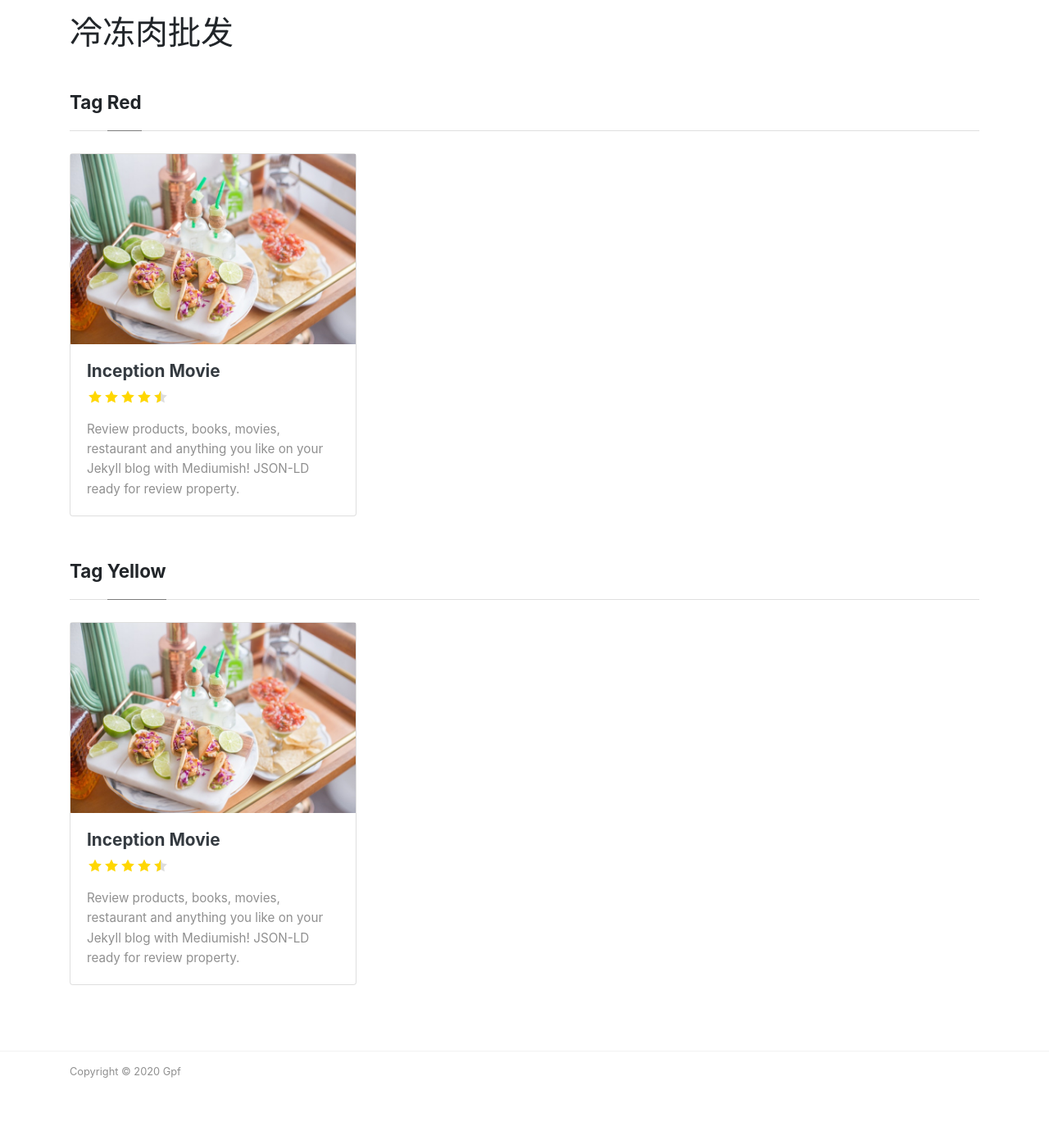
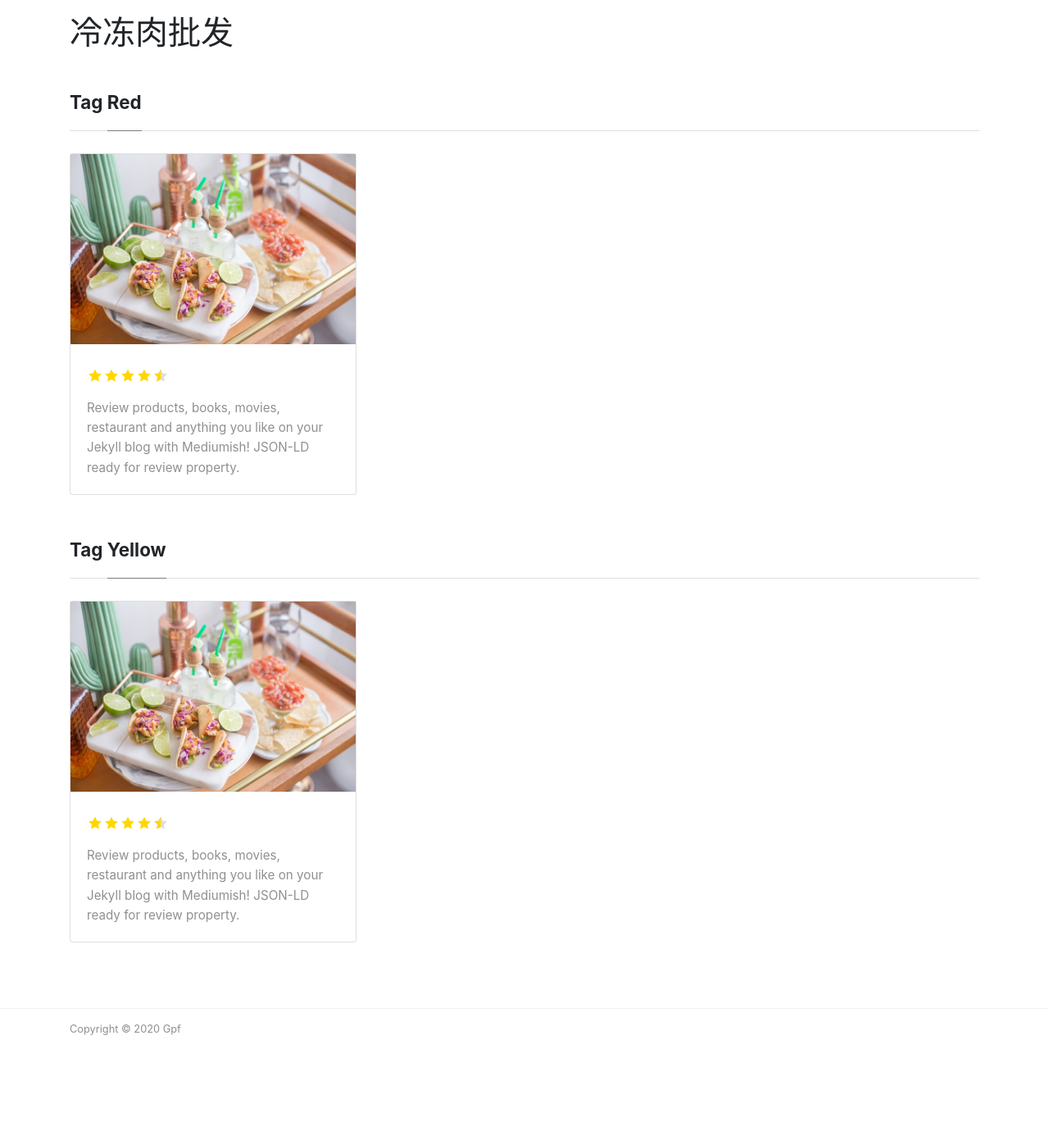
Before and after one commit to gpf192/gpf192.github.io, a Jekyll site: the page built from _pages/tags.md, in a window 1280 px wide. Shown: the whole page at 82% size. Built offline with Jekyll 4.4.1, drawn with Linux system fonts in a browser that asks for light colours; nearby versions of some CDN libraries; after the commit the page ends 1339 px from its top, so only the background shows below that.

Commit message:
feat hide

```diff
--- a/_includes/featuredbox.html
+++ b/_includes/featuredbox.html
@@ -27,7 +27,7 @@
                     <div class="card">
                         <div class="card-body">
                             <h2 class="card-title">
-                                <a class="text-dark" href="{{ site.baseurl }}{{ post.url }}">{{ post.title }}</a>
+                                <!--<a class="text-dark" href="{{ site.baseurl }}{{ post.url }}">{{ post.title }}</a>-->
                                 {% if post.rating %}
                                 <div class="mb-2 mt-2 font-weight-normal">
                                 {% include star_rating_postbox.html %}
--- a/_includes/postbox.html
+++ b/_includes/postbox.html
@@ -18,7 +18,7 @@
         </div>
         <div class="card-body">
             <h2 class="card-title">
-                <a class="text-dark" href="{{ site.baseurl }}{{ post.url }}">{{ post.title }}</a>
+                <!--<a class="text-dark" href="{{ site.baseurl }}{{ post.url }}">{{ post.title }}</a>-->
                 {% if post.rating %}
                 <div class="mb-2 mt-2 font-weight-normal">
                 {% include star_rating_postbox.html %}
```
